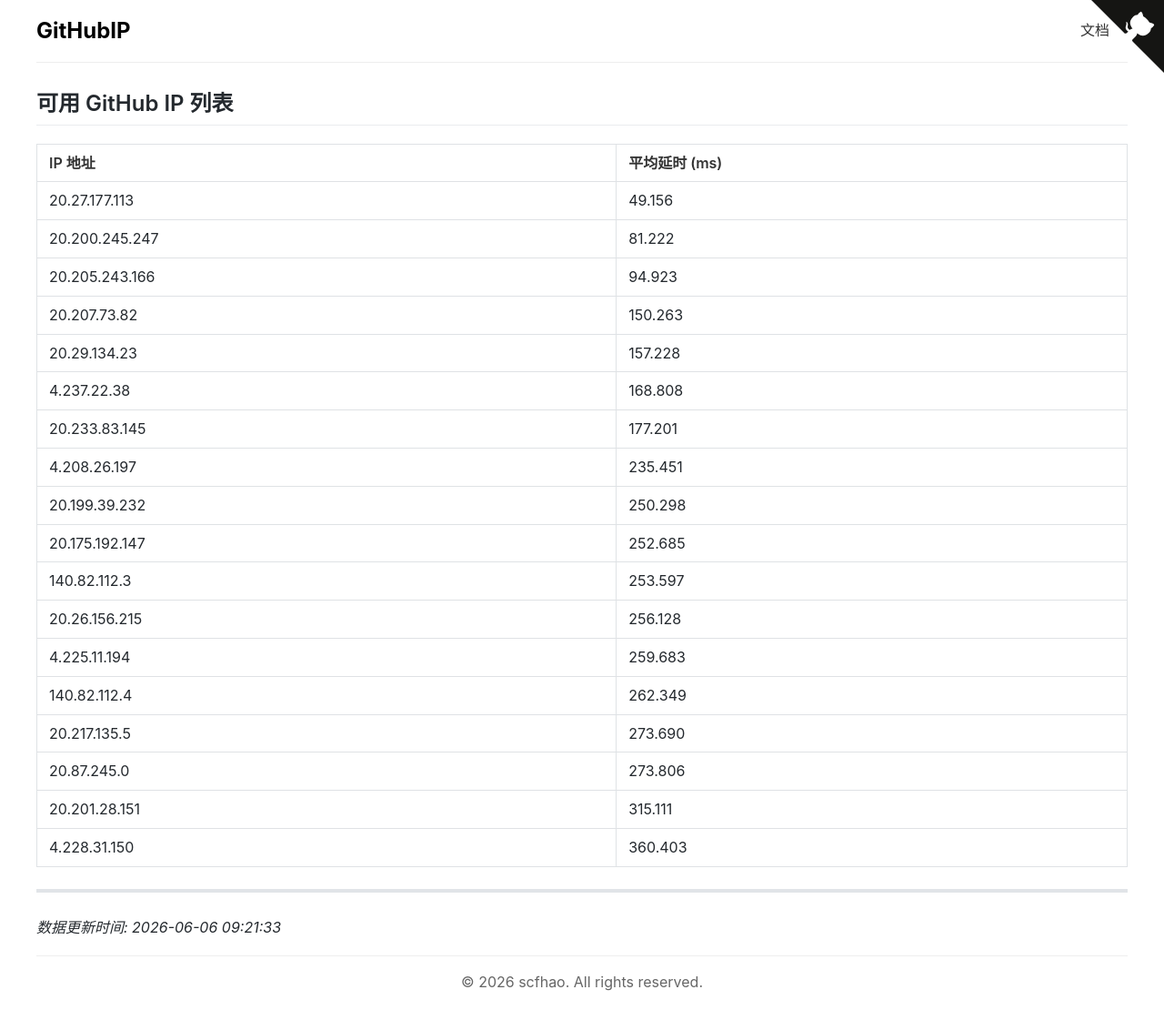
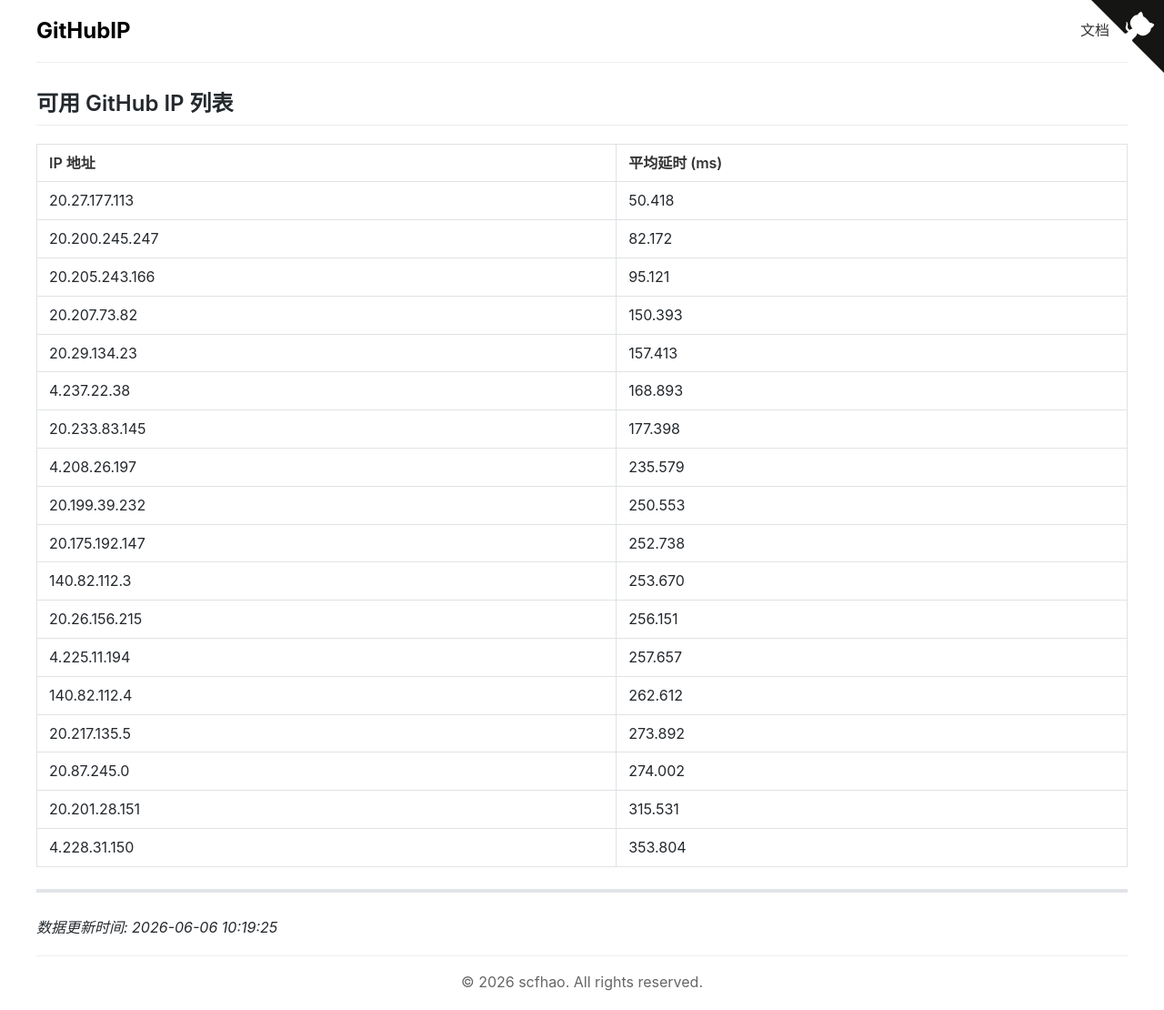
Before and after one commit to scfhao/GitHubIP, a Jekyll site: the page built from index.md, in a window 1280 px wide. Shown: the whole page at 91% size. Built offline with Jekyll 4.4.1, drawn with Linux system fonts in a browser that asks for light colours.

Commit message:
自动脚本执行 - 2026-06-06 10:19:25

```diff
--- a/index.md
+++ b/index.md
@@ -1,32 +1,32 @@
 ---
 layout: home
 title: GitHub IP 列表
-date: 2026-06-06 09:21:33
+date: 2026-06-06 10:19:25
 ---
 
 ## 可用 GitHub IP 列表
 
 | IP 地址 | 平均延时 (ms) |
 |---------|--------------|
-| 20.27.177.113 | 49.156 |
-| 20.200.245.247 | 81.222 |
-| 20.205.243.166 | 94.923 |
-| 20.207.73.82 | 150.263 |
-| 20.29.134.23 | 157.228 |
-| 4.237.22.38 | 168.808 |
-| 20.233.83.145 | 177.201 |
-| 4.208.26.197 | 235.451 |
-| 20.199.39.232 | 250.298 |
-| 20.175.192.147 | 252.685 |
-| 140.82.112.3 | 253.597 |
-| 20.26.156.215 | 256.128 |
-| 4.225.11.194 | 259.683 |
-| 140.82.112.4 | 262.349 |
-| 20.217.135.5 | 273.690 |
-| 20.87.245.0 | 273.806 |
-| 20.201.28.151 | 315.111 |
-| 4.228.31.150 | 360.403 |
+| 20.27.177.113 | 50.418 |
+| 20.200.245.247 | 82.172 |
+| 20.205.243.166 | 95.121 |
+| 20.207.73.82 | 150.393 |
+| 20.29.134.23 | 157.413 |
+| 4.237.22.38 | 168.893 |
+| 20.233.83.145 | 177.398 |
+| 4.208.26.197 | 235.579 |
+| 20.199.39.232 | 250.553 |
+| 20.175.192.147 | 252.738 |
+| 140.82.112.3 | 253.670 |
+| 20.26.156.215 | 256.151 |
+| 4.225.11.194 | 257.657 |
+| 140.82.112.4 | 262.612 |
+| 20.217.135.5 | 273.892 |
+| 20.87.245.0 | 274.002 |
+| 20.201.28.151 | 315.531 |
+| 4.228.31.150 | 353.804 |
 
 ---
 
-*数据更新时间: 2026-06-06 09:21:33*
+*数据更新时间: 2026-06-06 10:19:25*
```
